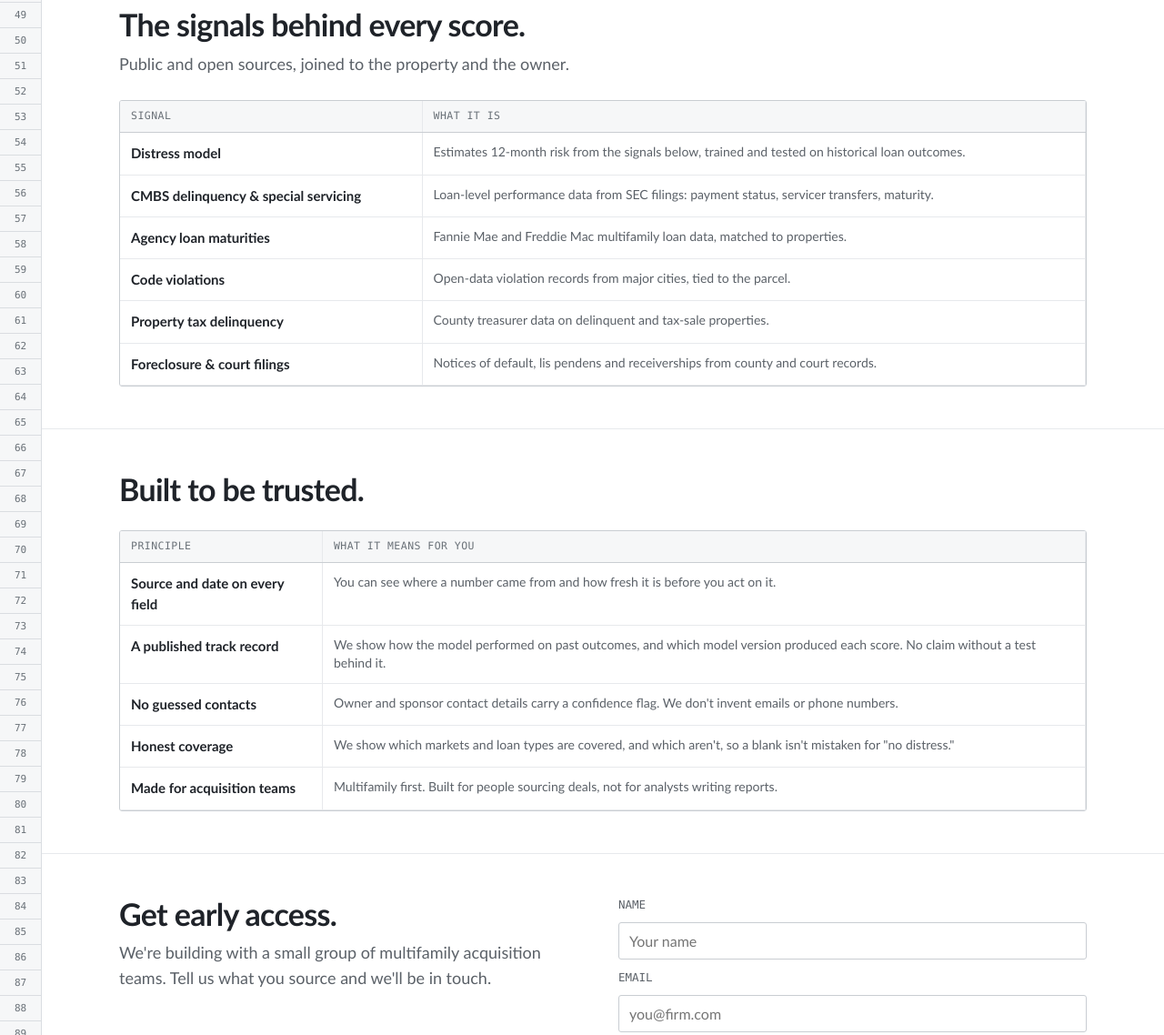
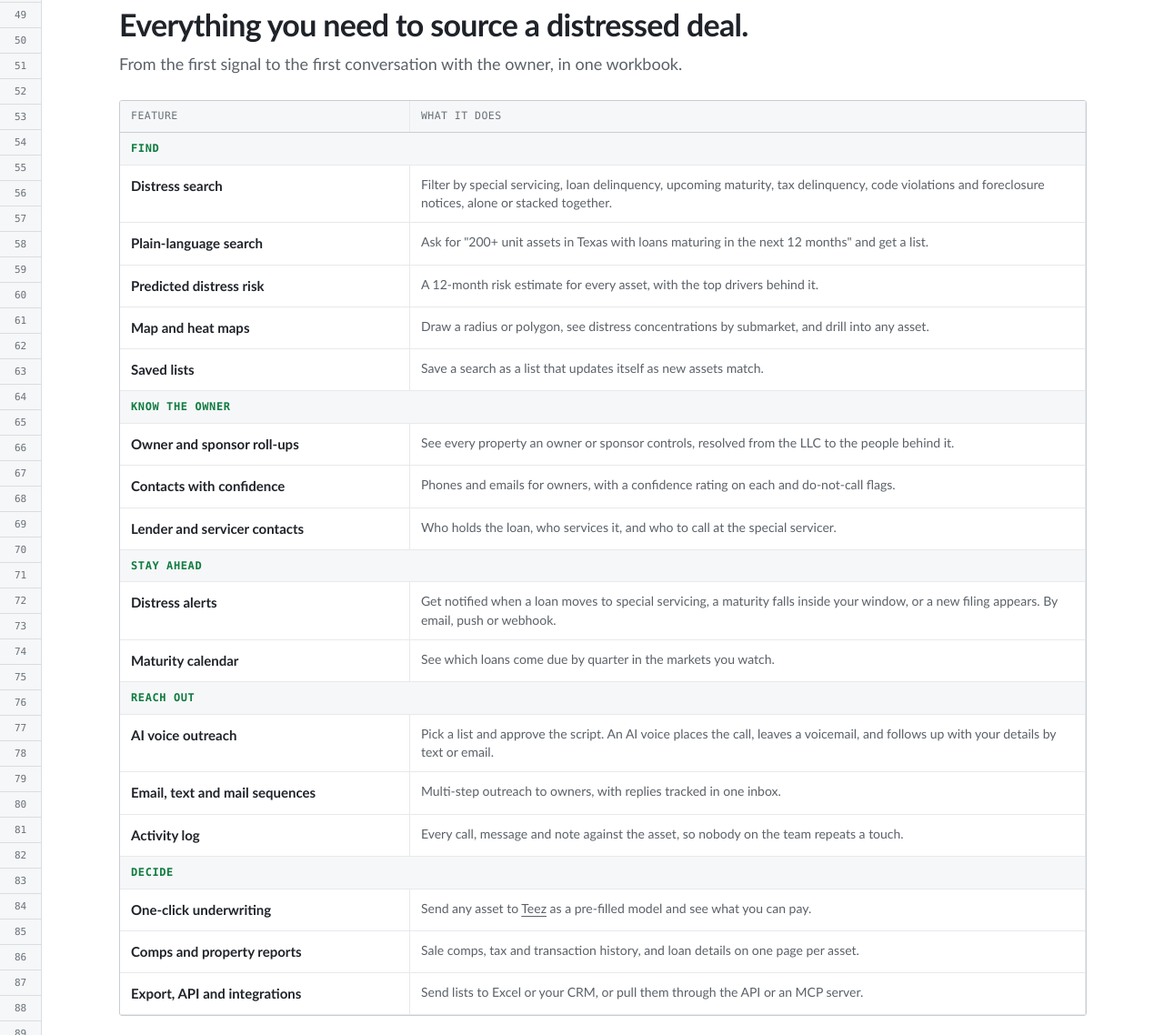
Before and after one commit to Shaggyshak/teez-live, a plain HTML site: page draft-spreadsheet.html in a window 1280 px wide. Shown: the part 1463-2601 px from the top of the page at 91% size. Drawn offline with Linux system fonts and the light colour scheme.

Commit message:
Draft: add Features section from competitor deal-sourcing research, incl. AI voice outreach
Co-Authored-By: Claude Sonnet 5.5 <noreply@anthropic.com>

```diff
--- a/draft-spreadsheet.html
+++ b/draft-spreadsheet.html
@@ -84,6 +84,8 @@ td.num{font-family:var(--mono);font-variant-numeric:tabular-nums}
 .go{font-family:var(--mono);font-size:12.5px;color:var(--green);font-weight:600;white-space:nowrap}
 .note{padding:9px 12px;font-size:13px;color:var(--ink-3);background:var(--gutter);border-top:1px solid #C9CDD2}
 
+.grp td{background:var(--gutter);font-family:var(--mono);font-size:12px;letter-spacing:.05em;text-transform:uppercase;color:var(--green);font-weight:600;padding:8px 12px}
+td.ft{width:30%;font-weight:600}
 .g3{display:grid;grid-template-columns:repeat(3,1fr);gap:0;margin-top:26px;border:1px solid #C9CDD2;border-radius:3px}
 .cell{padding:20px;border-right:1px solid var(--grid)}
 .cell:last-child{border-right:none}
@@ -176,6 +178,41 @@ footer a{text-decoration:underline;text-underline-offset:3px;color:var(--ink-2)}
       </div>
     </div></div>
 
+    <div class="blk" id="features"><div class="wrap">
+      <h2>Everything you need to source a distressed deal.</h2>
+      <p class="lede">From the first signal to the first conversation with the owner, in one workbook.</p>
+      <div class="xl"><div class="scroll-x"><table style="min-width:680px">
+        <thead><tr><th>Feature</th><th>What it does</th></tr></thead>
+        <tbody>
+          <tr class="grp"><td colspan="2">Find</td></tr>
+          <tr><td class="ft">Distress search</td><td class="why">Filter by special servicing, loan delinquency, upcoming maturity, tax delinquency, code violations and foreclosure notices, alone or stacked together.</td></tr>
+          <tr><td class="ft">Plain-language search</td><td class="why">Ask for "200+ unit assets in Texas with loans maturing in the next 12 months" and get a list.</td></tr>
+          <tr><td class="ft">Predicted distress risk</td><td class="why">A 12-month risk estimate for every asset, with the top drivers behind it.</td></tr>
+          <tr><td class="ft">Map and heat maps</td><td class="why">Draw a radius or polygon, see distress concentrations by submarket, and drill into any asset.</td></tr>
+          <tr><td class="ft">Saved lists</td><td class="why">Save a search as a list that updates itself as new assets match.</td></tr>
+
+          <tr class="grp"><td colspan="2">Know the owner</td></tr>
+          <tr><td class="ft">Owner and sponsor roll-ups</td><td class="why">See every property an owner or sponsor controls, resolved from the LLC to the people behind it.</td></tr>
+          <tr><td class="ft">Contacts with confidence</td><td class="why">Phones and emails for owners, with a confidence rating on each and do-not-call flags.</td></tr>
+          <tr><td class="ft">Lender and servicer contacts</td><td class="why">Who holds the loan, who services it, and who to call at the special servicer.</td></tr>
+
+          <tr class="grp"><td colspan="2">Stay ahead</td></tr>
+          <tr><td class="ft">Distress alerts</td><td class="why">Get notified when a loan moves to special servicing, a maturity falls inside your window, or a new filing appears. By email, push or webhook.</td></tr>
+          <tr><td class="ft">Maturity calendar</td><td class="why">See which loans come due by quarter in the markets you watch.</td></tr>
+
+          <tr class="grp"><td colspan="2">Reach out</td></tr>
+          <tr><td class="ft">AI voice outreach</td><td class="why">Pick a list and approve the script. An AI voice places the call, leaves a voicemail, and follows up with your details by text or email.</td></tr>
+          <tr><td class="ft">Email, text and mail sequences</td><td class="why">Multi-step outreach to owners, with replies tracked in one inbox.</td></tr>
+          <tr><td class="ft">Activity log</td><td class="why">Every call, message and note against the asset, so nobody on the team repeats a touch.</td></tr>
+
+          <tr class="grp"><td colspan="2">Decide</td></tr>
+          <tr><td class="ft">One-click underwriting</td><td class="why">Send any asset to <a href="https://teez.ai" style="text-decoration:underline;text-underline-offset:3px">Teez</a> as a pre-filled model and see what you can pay.</td></tr>
+          <tr><td class="ft">Comps and property reports</td><td class="why">Sale comps, tax and transaction history, and loan details on one page per asset.</td></tr>
+          <tr><td class="ft">Export, API and integrations</td><td class="why">Send lists to Excel or your CRM, or pull them through the API or an MCP server.</td></tr>
+        </tbody>
+      </table></div></div>
+    </div></div>
+
     <div class="blk" id="signals"><div class="wrap">
       <h2>The signals behind every score.</h2>
       <p class="lede">Public and open sources, joined to the property and the owner.</p>
@@ -231,7 +268,7 @@ footer a{text-decoration:underline;text-underline-offset:3px;color:var(--ink-2)}
 
 <div class="bottom">
   <nav class="tabs" id="tabs">
-    <a href="#watchlist" class="act">Watchlist</a><a href="#how">How it works</a><a href="#signals">Signals</a><a href="#principles">Principles</a><a href="#early-access">Early access</a>
+    <a href="#watchlist" class="act">Watchlist</a><a href="#how">How it works</a><a href="#features">Features</a><a href="#signals">Signals</a><a href="#principles">Principles</a><a href="#early-access">Early access</a>
   </nav>
   <div class="status-bar"><span>Ready</span><span>Updated Nov 24, 2026</span></div>
 </div>
```
